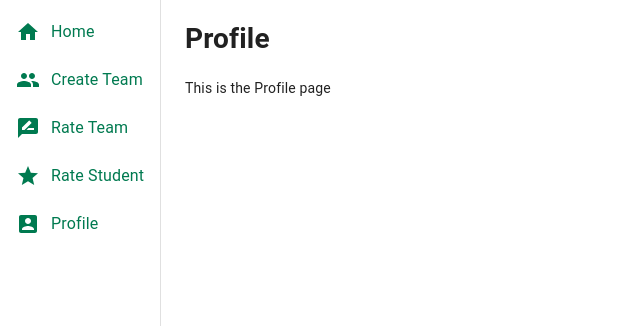
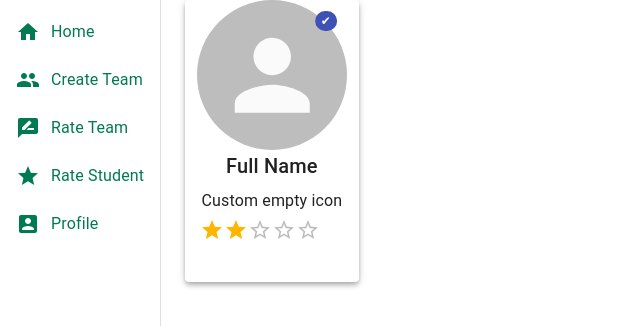
Before and after one commit to amyhua98/csc394-peer-review, a React (Create React App) app: page /Profile in a window 1280 px wide. Shown: the top 326 px of the page, without its empty margins (0-640 px from the left). Built offline with nearby package versions, Linux system fonts and the light colour scheme.

Commit message:
Updated Profile Page

```diff
--- a/src/Profile.jsx
+++ b/src/Profile.jsx
@@ -1,7 +1,77 @@
 import React from "react";
+import { makeStyles } from "@material-ui/core/styles";
+import Card from "@material-ui/core/Card";
+import Typography from "@material-ui/core/Typography";
+import Avatar from "@material-ui/core/Avatar";
+import Grid from "@material-ui/core/Grid";
+import Box from "@material-ui/core/Box";
+import Badge from "@material-ui/core/Badge";
+import Rating from '@material-ui/lab/Rating';
+import StarBorderIcon from '@material-ui/icons/StarBorder';
 
-const profile = props => {
-  return <div><h1>Profile</h1>This is the Profile page</div>;
-};
 
-export default profile;
+const useStyles = makeStyles({
+  root: {
+    maxWidth: window.innerWidth * 0.9,
+    widows: "100%"
+  },
+  media: {
+    height: 140
+  },
+  paper: {
+    textAlign: "center",
+    padding: 5
+  }
+});
+
+
+
+export default function MediaCard() {
+  const classes = useStyles();
+
+  return (
+    <Card elevation={4} className={classes.root}>
+      <Grid item>
+        <Box display="flex" justifyContent="center" bgcolor="background.paper">
+          <Badge
+            color="primary"
+            invisible={false}
+            overlap="circle"
+            badgeContent="✔"
+          >
+            <Avatar
+              style={{ width: 150, height: 150, alignSelf: "center" }}
+              alt="avatar"
+              src=""
+            />
+          </Badge>
+        </Box>
+      </Grid>
+
+      <Grid item>
+        <Box display="flex" justifyContent="center" bgcolor="background.paper">
+          <Typography variant="h6" gutterBottom>
+            Full Name
+          </Typography>
+        </Box>
+      </Grid>
+
+      <Grid item>
+        <div>
+      <Box component="fieldset" mb={3} borderColor="transparent">
+        <Typography component="legend">Custom empty icon</Typography>
+        <Rating
+        name="customized-empty"
+        defaultValue={2}
+        precision={0.5}
+        emptyIcon={<StarBorderIcon fontSize="inherit" />}
+        />
+        </Box>
+        </div>
+      </Grid>
+
+    </Card>
+
+
+  );
+}
```
